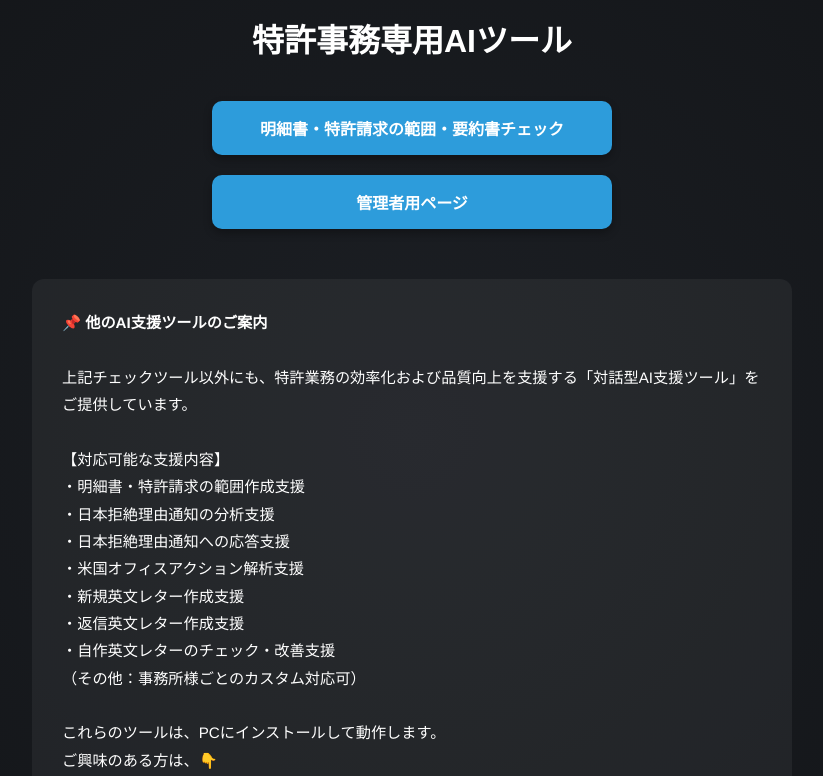
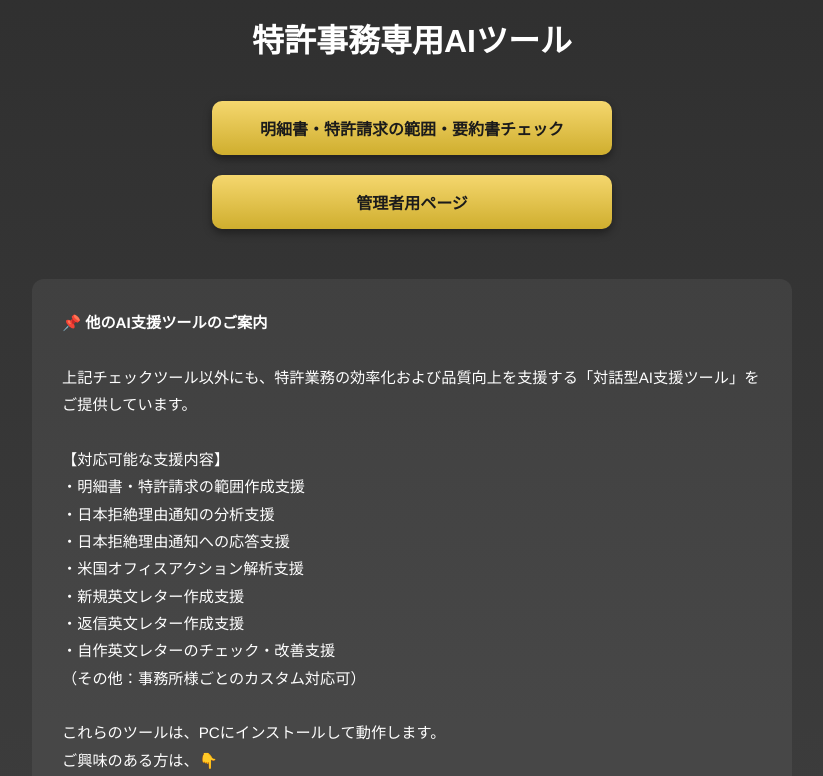
Before and after one commit to Kurosepat/patent-ai-ui-v2, a plain HTML site: page index.html in a window 1280 px wide. Shown: the part 57-833 px from the top of the page, without its empty margins (228-1051 px from the left). Drawn offline with Linux system fonts and the light colour scheme.

Commit message:
Add files via upload

```diff
--- a/index.html
+++ b/index.html
@@ -9,7 +9,7 @@
         body {
             margin: 0;
             font-family: 'Helvetica Neue', sans-serif;
-            background: radial-gradient(circle at center, #1c1f24 0%, #121417 100%);
+            background: linear-gradient(to bottom, #2f2f2f, #3e3e3e);
             color: white;
             text-align: center;
             display: flex;
@@ -36,21 +36,20 @@
             margin-bottom: 50px;
         }
         a.button {
-            background-color: #2d9cdb;
-            color: white;
+            background: linear-gradient(to bottom, #f5d76e, #cfae2e);
+            color: #1b1b1b;
             padding: 15px;
             text-decoration: none;
             border-radius: 10px;
             font-size: 1em;
             font-weight: bold;
-            box-shadow: 0 4px 8px rgba(0, 0, 0, 0.3);
+            box-shadow: 0 4px 8px rgba(0, 0, 0, 0.4);
             transform: scale(1);
-            transition: transform 0.2s ease, background-color 0.3s ease, box-shadow 0.3s ease;
+            transition: transform 0.2s ease, box-shadow 0.3s ease;
         }
         a.button:hover {
-            background-color: #238ac9;
-            transform: scale(1.05);
-            box-shadow: 0 6px 12px rgba(0, 0, 0, 0.4);
+            transform: scale(1.07);
+            box-shadow: 0 6px 14px rgba(0, 0, 0, 0.5);
         }
         footer {
             margin-top: 50px;
@@ -58,7 +57,7 @@
             opacity: 0.6;
         }
         .info-box {
-            background-color: rgba(255, 255, 255, 0.05);
+            background-color: rgba(255, 255, 255, 0.06);
             border-radius: 12px;
             padding: 30px;
             max-width: 700px;
```
